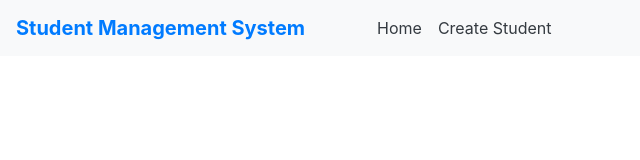
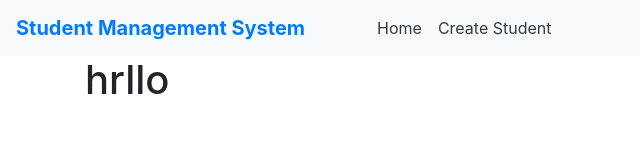
Before and after one commit to rameshlakmal/Student-Management-System, a React (Create React App) app in the folder frontend/: page / in a window 1280 px wide. Shown: the top 160 px of the page, without its empty margins (0-640 px from the left). Built offline with nearby package versions, Linux system fonts and the light colour scheme; no server answers.

Commit message:
Fetch All Students

```diff
--- a/frontend/src/App.js
+++ b/frontend/src/App.js
@@ -3,6 +3,7 @@ import './App.css';
 import {BrowserRouter as Router, Route} from "react-router-dom"
 import AddStudent from './components/AddStudent';
 import Header from './components/Header';
+import AllStudents from './components/AllStudents';
 
 
 function App() {
@@ -10,6 +11,7 @@ function App() {
     <Router>
       <div>
         <Header/>
+        <Route path="/" exact component={AllStudents}/>
         <Route path="/add" exact component={AddStudent} />
       </div>
     </Router>
--- /dev/null
+++ b/frontend/src/components/AllStudents.js
@@ -0,0 +1,26 @@
+import React, {useState, useEffect} from "react";
+import axios from "axios";
+
+export default function AllStudents(){
+
+    const [students, setStudents] = useState([]);
+
+    useEffect(()=>{
+        function getStudents(){
+            axios.get("http://localhost:8070/student/").then((res)=>{
+                setStudents(res.data);
+            }).catch((err)=>{
+                alert(err.message);
+            })
+        }
+        getStudents();
+    }, [])
+
+        return(
+            <div className="container">
+                <h1>hrllo</h1>
+            </div>
+        )
+
+
+}
--- a/frontend/src/components/Header.js
+++ b/frontend/src/components/Header.js
@@ -1,4 +1,5 @@
 import React from "react";
+import {Link} from 'react-router-dom';
 
 function Header(){
     return(
```
